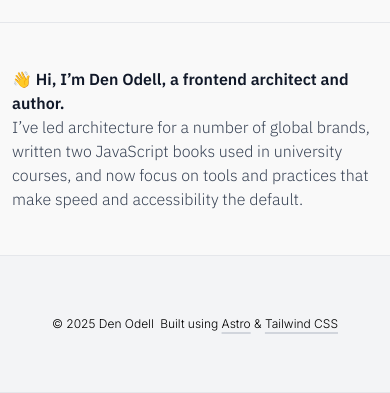
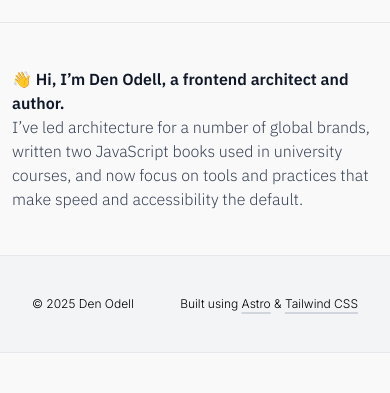
Before and after one commit to denodell/denodell.com, an Astro site: page / in a window 390 px wide. Shown: the part 1703-2096 px from the top of the page. After the commit the page ends 2056 px from the top, so only its background shows below. Built offline with nearby package versions, Linux system fonts and the light colour scheme; Astro itself is replaced by a stand-in of ours.

Commit message:
Fix meta viewport issue. Fixing alignment of footer text

```diff
--- a/src/components/Footer.astro
+++ b/src/components/Footer.astro
@@ -2,9 +2,9 @@
 import ContentWrapper from "./ContentWrapper.astro";
 ---
 
-<footer class="bg-gray-100 text-center">
+<footer class="bg-gray-100">
   <ContentWrapper>
-    <p class="p-10 flex flex-row items-center justify-between">
+    <p class="p-5 md:p-10 flex flex-row items-center justify-between">
       <span class="text-xs md:text-base">© 2025 Den Odell</span><br />
       <span class="text-xs"
         >Built using <a
--- a/src/layouts/BaseLayout.astro
+++ b/src/layouts/BaseLayout.astro
@@ -13,8 +13,8 @@ import "../styles/global.css";
     <meta property="og:site_name" content="Den Odell" />
     <meta
       name="description"
-      content="Den Odell — Built frontends used by millions. Wrote the books that teach others how."
-    <meta name="viewport" content="width=device-width, initial-scale=1" />
+      content="Den Odell — Built frontends used by millions. Wrote the books that teach others how.">
+    <meta name="viewport" content="width=device-width, initial-scale=1">
     <script type="application/ld+json">
       {
         "@context": "https://schema.org",
```
